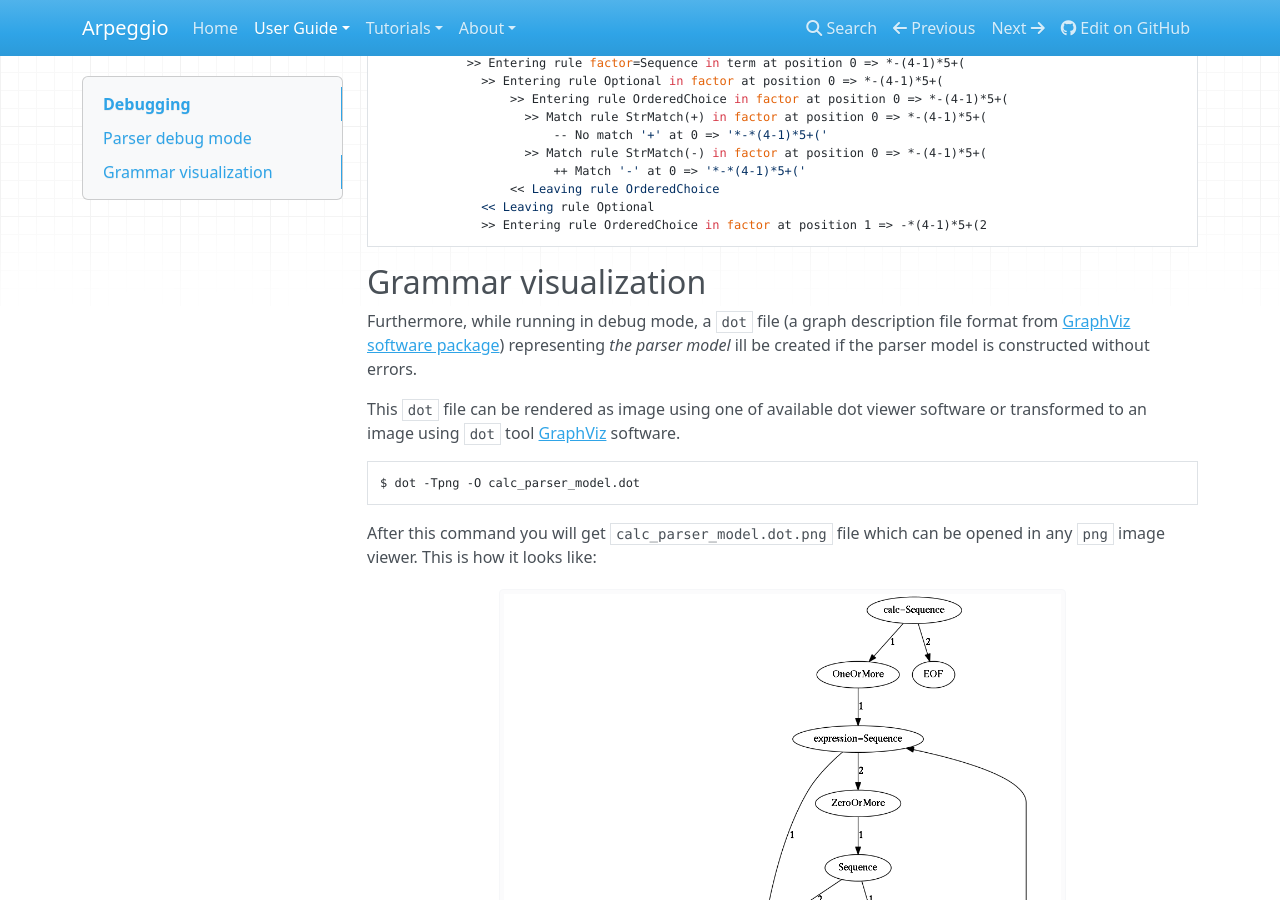
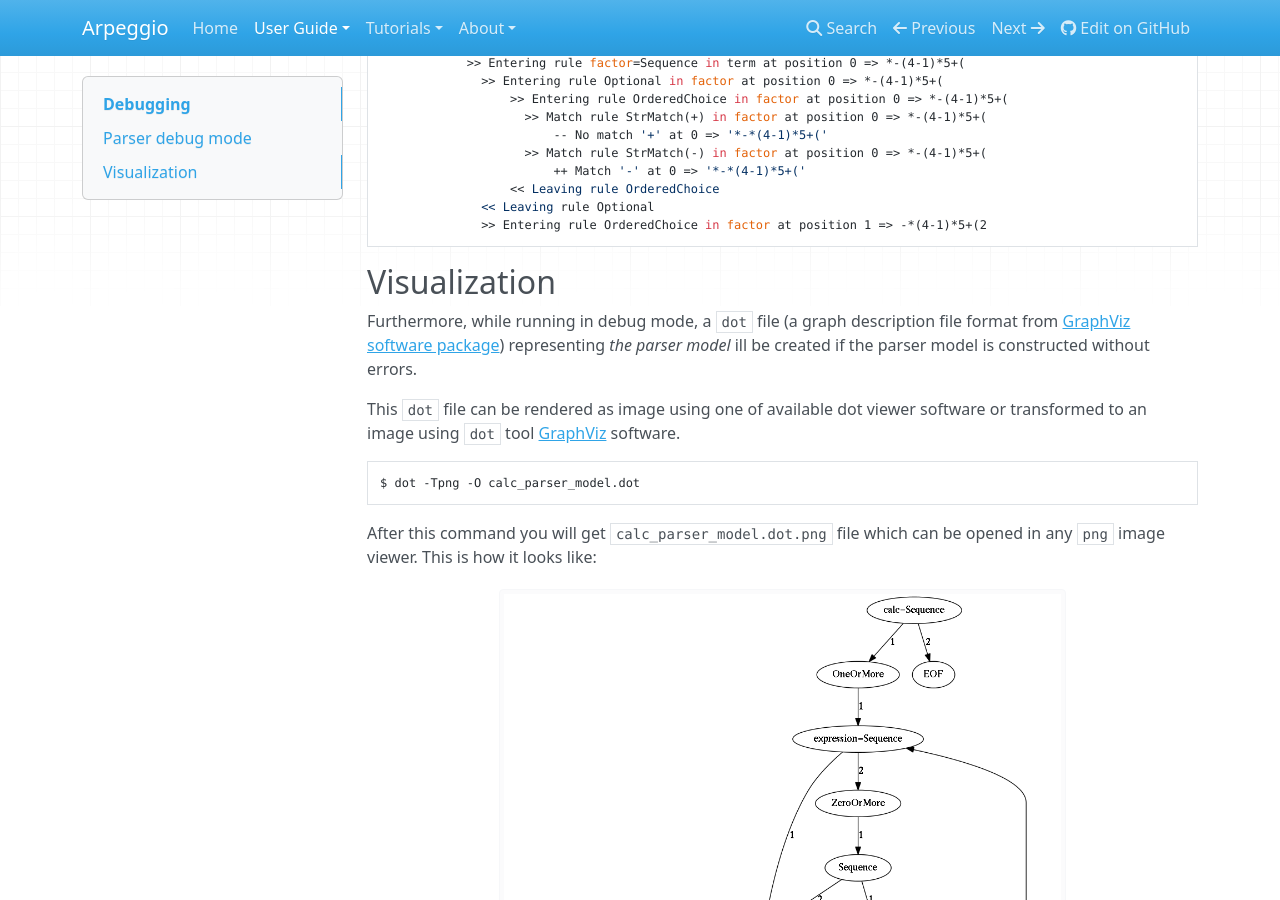
Before and after one commit to textX/Arpeggio, an MkDocs documentation site: the page built from docs/debugging.md, in a window 1280 px wide and 900 px high, scrolled down 521 px. Built offline with MkDocs 1.6.1, drawn with Linux system fonts in a browser that asks for light colours; nearby versions of some CDN libraries; old or Windows-style settings are respelled for this version of MkDocs; some of the changed lines change nothing that is shown.

Commit message:
Changing title and links in the docs.

```diff
--- a/docs/debugging.md
+++ b/docs/debugging.md
@@ -36,7 +36,7 @@ is doing.
                   >> Entering rule OrderedChoice in factor at position 1 => -*(4-1)*5+(2
 
 
-## Grammar visualization
+## Visualization
 
 Furthermore, while running in debug mode, a `dot` file (a graph description file
 format from [GraphViz software
--- a/docs/grammars.md
+++ b/docs/grammars.md
@@ -104,7 +104,7 @@ order).
 
 From this description Arpeggio builds **the parser model**. Parser model is a
 graph of parser expressions (see [Grammar
-visualization](debugging.md#grammar-visualization)).  Each node of the graph is
+visualization](debugging.md#visualization)).  Each node of the graph is
 an instance of some of the classes described above which inherits
 `ParserExpression`.
 
--- a/docs/tutorials/csv.md
+++ b/docs/tutorials/csv.md
@@ -127,7 +127,7 @@ $ python csv.py
 
 **Congratulations!! You have successfuly parsed CSV file.**
 
-This parse tree is [visualized](../debugging.md#grammar-visualization) below
+This parse tree is [visualized](../debugging.md#visualization) below
 (Tip: The image is large. Right click on it and choose `View image` to see it in
 a separate tab and to be able to use zooming):
 
@@ -142,7 +142,7 @@ a separate tab and to be able to use zooming):
         parser = ParserPython(csvfile, ws='\t ', debug=True)
 
     Transform generated `dot` files to images.
-    See more [here](../debugging.md#grammar-visualization)
+    See more [here](../debugging.md#visualization)
 
 
 ## Defining grammar using PEG notation
```
